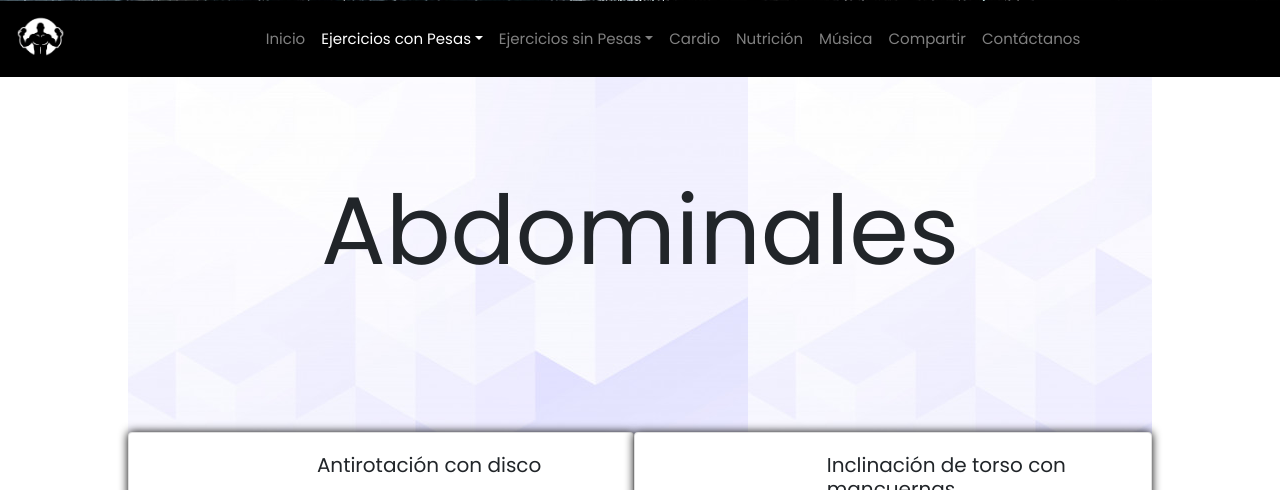
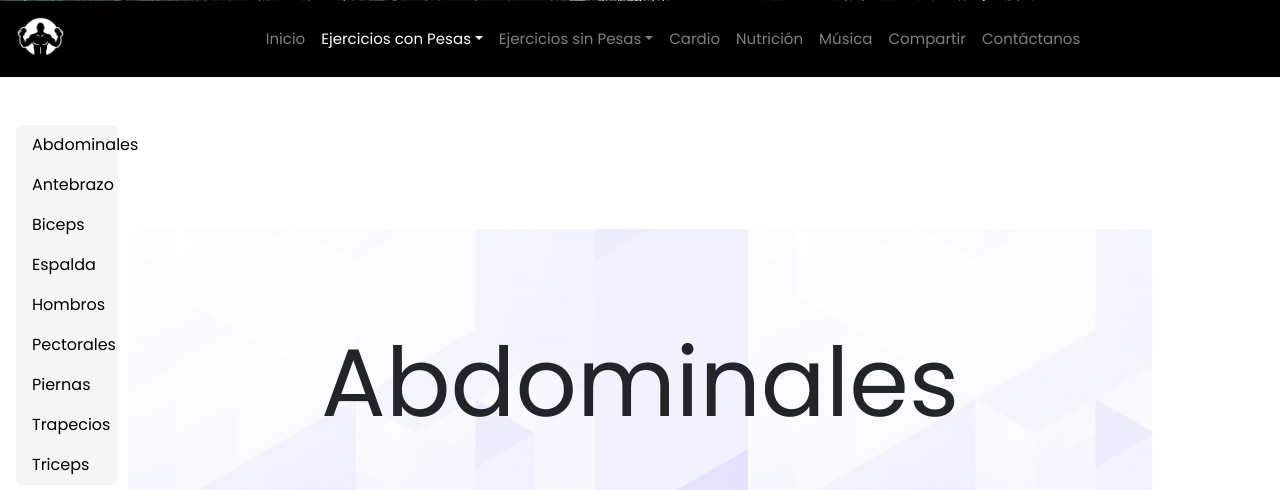
Before and after one commit to ScidaP/fitness-website, a PHP site: page /html/ejer_conpesa.html in a window 1280 px wide. Shown: the part 719-1209 px from the top of the page. Run offline with PHP 8.4, Linux system fonts and the light colour scheme.

Commit message:
Adding functionalities

```diff
--- a/css/main.css
+++ b/css/main.css
@@ -1,6 +1,16 @@
 * {
     font-family: 'Poppins', sans-serif;
 }
+
+html {
+    scroll-behavior: smooth;
+}
+
+/*.carousel-item.active,
+.carousel-item-next,
+.carousel-item-prev {
+  display: block !important;
+}*/
 
 /* ------ HEADER ------ */
 
@@ -68,6 +78,12 @@
     text-shadow: 3px 3px 2px black;
 }
 
+.carousel-item {
+    background-repeat: no-repeat;
+    background-size: cover;
+    background-position: center;
+}
+
 /* FIN Main de INICIO */
 
 /* Main de EJERCICIOS CON PESAS */
@@ -98,9 +114,43 @@
 }
 
 .titulo {
-    margin: 1em 0em;
+    margin-bottom: 1em;
 }
 
 .main-ejerconpesa {
     background-image: url(../img/fondomain.png);
+    margin-top: -20%;
 }
+
+.titulo::before {
+    display: block;
+    content: " ";
+    height: 1em;
+    visibility: hidden;
+}
+
+/* Fin Main de EJERCICIOS CON PESAS */
+
+/* Aside de EJERCICIOS CON PESAS*/
+
+.container-aside {
+    margin-left: 1em;
+    position: sticky;
+    top: 30%;
+    margin-top: 3em;
+    left: 1em;
+    width: 8%;
+    border-radius: 6px;
+    background-color: whitesmoke;
+}
+
+.container-aside li a{
+    color: black;
+    transition-duration: 0.2s;
+    padding-left: 1em !important;
+}
+
+.container-aside li a:hover {
+    background-color: gray;
+    color: white;
+}
--- a/html/cardio.html
+++ b/html/cardio.html
@@ -6,7 +6,7 @@
     <link rel="stylesheet" href="https://stackpath.bootstrapcdn.com/bootstrap/4.5.2/css/bootstrap.min.css" integrity="sha384-JcKb8q3iqJ61gNV9KGb8thSsNjpSL0n8PARn9HuZOnIxN0hoP+VmmDGMN5t9UJ0Z" crossorigin="anonymous">
     <link rel="stylesheet" href="../css/main.css">
     <link href="https://fonts.googleapis.com/css2?family=Poppins&family=Roboto:wght@300;500&display=swap" rel="stylesheet">
-    <link rel="shortcut icon" href="img/favicon.ico">
+    <link rel="shortcut icon" href="../img/favicon.ico">
     <title>BeFit</title>
 </head>
 <body>
@@ -76,4 +76,5 @@
 <script src="https://code.jquery.com/jquery-3.5.1.slim.min.js" integrity="sha384-DfXdz2htPH0lsSSs5nCTpuj/zy4C+OGpamoFVy38MVBnE+IbbVYUew+OrCXaRkfj" crossorigin="anonymous"></script>
 <script src="https://cdn.jsdelivr.net/npm/popper.js@1.16.1/dist/umd/popper.min.js" integrity="sha384-9/reFTGAW83EW2RDu2S0VKaIzap3H66lZH81PoYlFhbGU+6BZp6G7niu735Sk7lN" crossorigin="anonymous"></script>
 <script src="https://stackpath.bootstrapcdn.com/bootstrap/4.5.2/js/bootstrap.min.js" integrity="sha384-B4gt1jrGC7Jh4AgTPSdUtOBvfO8shuf57BaghqFfPlYxofvL8/KUEfYiJOMMV+rV" crossorigin="anonymous"></script>
+<script src="../src/smoothscroll.js"></script>
 </html>
--- a/html/compartir.html
+++ b/html/compartir.html
@@ -6,7 +6,7 @@
     <link rel="stylesheet" href="https://stackpath.bootstrapcdn.com/bootstrap/4.5.2/css/bootstrap.min.css" integrity="sha384-JcKb8q3iqJ61gNV9KGb8thSsNjpSL0n8PARn9HuZOnIxN0hoP+VmmDGMN5t9UJ0Z" crossorigin="anonymous">
     <link rel="stylesheet" href="../css/main.css">
     <link href="https://fonts.googleapis.com/css2?family=Poppins&family=Roboto:wght@300;500&display=swap" rel="stylesheet">
-    <link rel="shortcut icon" href="img/favicon.ico">
+    <link rel="shortcut icon" href="../img/favicon.ico">
     <title>BeFit</title>
 </head>
 <body>
@@ -76,4 +76,5 @@
 <script src="https://code.jquery.com/jquery-3.5.1.slim.min.js" integrity="sha384-DfXdz2htPH0lsSSs5nCTpuj/zy4C+OGpamoFVy38MVBnE+IbbVYUew+OrCXaRkfj" crossorigin="anonymous"></script>
 <script src="https://cdn.jsdelivr.net/npm/popper.js@1.16.1/dist/umd/popper.min.js" integrity="sha384-9/reFTGAW83EW2RDu2S0VKaIzap3H66lZH81PoYlFhbGU+6BZp6G7niu735Sk7lN" crossorigin="anonymous"></script>
 <script src="https://stackpath.bootstrapcdn.com/bootstrap/4.5.2/js/bootstrap.min.js" integrity="sha384-B4gt1jrGC7Jh4AgTPSdUtOBvfO8shuf57BaghqFfPlYxofvL8/KUEfYiJOMMV+rV" crossorigin="anonymous"></script>
+<script src="../src/smoothscroll.js"></script>
 </html>
--- a/html/contactanos.html
+++ b/html/contactanos.html
@@ -6,7 +6,7 @@
     <link rel="stylesheet" href="https://stackpath.bootstrapcdn.com/bootstrap/4.5.2/css/bootstrap.min.css" integrity="sha384-JcKb8q3iqJ61gNV9KGb8thSsNjpSL0n8PARn9HuZOnIxN0hoP+VmmDGMN5t9UJ0Z" crossorigin="anonymous">
     <link rel="stylesheet" href="../css/main.css">
     <link href="https://fonts.googleapis.com/css2?family=Poppins&family=Roboto:wght@300;500&display=swap" rel="stylesheet">
-    <link rel="shortcut icon" href="img/favicon.ico">
+    <link rel="shortcut icon" href="../img/favicon.ico">
     <title>BeFit</title>
 </head>
 <body>
@@ -76,4 +76,5 @@
 <script src="https://code.jquery.com/jquery-3.5.1.slim.min.js" integrity="sha384-DfXdz2htPH0lsSSs5nCTpuj/zy4C+OGpamoFVy38MVBnE+IbbVYUew+OrCXaRkfj" crossorigin="anonymous"></script>
 <script src="https://cdn.jsdelivr.net/npm/popper.js@1.16.1/dist/umd/popper.min.js" integrity="sha384-9/reFTGAW83EW2RDu2S0VKaIzap3H66lZH81PoYlFhbGU+6BZp6G7niu735Sk7lN" crossorigin="anonymous"></script>
 <script src="https://stackpath.bootstrapcdn.com/bootstrap/4.5.2/js/bootstrap.min.js" integrity="sha384-B4gt1jrGC7Jh4AgTPSdUtOBvfO8shuf57BaghqFfPlYxofvL8/KUEfYiJOMMV+rV" crossorigin="anonymous"></script>
+<script src="../src/smoothscroll.js"></script>
 </html>
--- a/html/ejer_conpesa.html
+++ b/html/ejer_conpesa.html
@@ -6,7 +6,7 @@
     <link rel="stylesheet" href="https://stackpath.bootstrapcdn.com/bootstrap/4.5.2/css/bootstrap.min.css" integrity="sha384-JcKb8q3iqJ61gNV9KGb8thSsNjpSL0n8PARn9HuZOnIxN0hoP+VmmDGMN5t9UJ0Z" crossorigin="anonymous">
     <link rel="stylesheet" href="../css/main.css">
     <link href="https://fonts.googleapis.com/css2?family=Poppins&family=Roboto:wght@300;500&display=swap" rel="stylesheet">
-    <link rel="shortcut icon" href="img/favicon.ico">
+    <link rel="shortcut icon" href="../img/favicon.ico">
     <title>BeFit</title>
 </head>
 <body>
@@ -26,15 +26,15 @@
             <li class="nav-item dropdown active">
               <a class="nav-link dropdown-toggle" data-toggle="dropdown" href="ejer_conpesa.html" role="button" aria-haspopup="true" aria-expanded="false">Ejercicios con Pesas</a>
               <div class="dropdown-menu">
-                <a class="dropdown-item" href="ejer_conpesa.html">Abdominales</a>
-                <a class="dropdown-item" href="ejer_conpesa.html">Antebrazo</a>
-                <a class="dropdown-item" href="ejer_conpesa.html">Biceps</a>
-                <a class="dropdown-item" href="ejer_conpesa.html">Espalda</a>
-                <a class="dropdown-item" href="ejer_conpesa.html">Hombros</a>
-                <a class="dropdown-item" href="ejer_conpesa.html">Pectorales</a>
-                <a class="dropdown-item" href="ejer_conpesa.html">Pierna</a>
-                <a class="dropdown-item" href="ejer_conpesa.html">Trapecios</a>
-                <a class="dropdown-item" href="ejer_conpesa.html">Triceps</a>
+                <a class="dropdown-item" href="ejer_conpesa.html#abd-conpesa">Abdominales</a>
+                <a class="dropdown-item" href="ejer_conpesa.html#ant-conpesa">Antebrazo</a>
+                <a class="dropdown-item" href="ejer_conpesa.html#bicep-conpesa">Biceps</a>
+                <a class="dropdown-item" href="ejer_conpesa.html#espalda-conpesa">Espalda</a>
+                <a class="dropdown-item" href="ejer_conpesa.html#hombro-conpesa">Hombros</a>
+                <a class="dropdown-item" href="ejer_conpesa.html#pect-conpesa">Pectorales</a>
+                <a class="dropdown-item" href="ejer_conpesa.html#pierna-conpesa">Pierna</a>
+                <a class="dropdown-item" href="ejer_conpesa.html#trap-conpesa">Trapecios</a>
+                <a class="dropdown-item" href="ejer_conpesa.html#tric-conpesa">Triceps</a>
               </div>
             </li>
             <li class="nav-item dropdown">
@@ -69,8 +69,38 @@
           </ul>
         </div>
       </nav>
+      <div class="main-container">
+        <ul class="container-aside navbar-nav">
+          <li class="nav-item">
+            <a class ="nav-link navside" href="ejer_conpesa.html#abd-conpesa">Abdominales</a>
+          </li>
+          <li class="nav-item">
+            <a class ="nav-link navside" href="ejer_conpesa.html#ant-conpesa">Antebrazo</a>
+          </li>
+          <li class="nav-item">
+            <a class ="nav-link navside" href="ejer_conpesa.html#bicep-conpesa">Biceps</a>
+          </li>
+          <li class="nav-item">
+            <a class ="nav-link navside" href="ejer_conpesa.html#espalda-conpesa">Espalda</a>
+          </li>
+          <li class="nav-item">
+            <a class ="nav-link navside" href="ejer_conpesa.html#hombro-conpesa">Hombros</a>
+          </li>
+          <li class="nav-item">
+            <a class ="nav-link navside" href="ejer_conpesa.html#pect-conpesa">Pectorales</a>
+          </li>
+          <li class="nav-item">
+            <a class ="nav-link navside" href="ejer_conpesa.html#pierna-conpesa">Piernas</a>
+          </li>
+          <li class="nav-item">
+            <a class ="nav-link navside" href="ejer_conpesa.html#trap-conpesa">Trapecios</a>
+          </li>
+          <li class="nav-item">
+            <a class ="nav-link navside" href="ejer_conpesa.html#tric-conpesa">Triceps</a>
+          </li>
+        </ul>
         <main class="main main-ejerconpesa">
-        <h1 class="display-1 mx-auto titulo">Abdominales</h1>
+          <h1 class="display-1 mx-auto titulo" id="abd-conpesa">Abdominales</h1>
           <div class="card-container">
             <div class="card card-gifs mb-3 mt-5" style="max-width: 600px;">
               <div class="row no-gutters">
@@ -81,7 +111,7 @@
                   <div class="card-body">
                     <h5 class="card-title">Antirotación con disco</h5>
                     <p class="card-text">Párese con los pies separados a la distancia de los hombros y con ambas manos sostenga el disco con el
-                    ]peso que usted quiera. Gire hacia un costado y al otro sin realizar movimientos bruscos y manteniendo las piernas mirando
+                      peso que usted quiera. Gire hacia un costado y al otro sin realizar movimientos bruscos y manteniendo las piernas mirando
                       al frente. </p>
                   </div>
                 </div>
@@ -119,7 +149,7 @@
               </div>
             </div>
           </div>
-        <h1 class="display-1 mx-auto titulo">Antebrazo</h1>
+          <h1 class="display-1 mx-auto titulo" id="ant-conpesa">Antebrazo</h1>
           <div class="card-container">
             <div class="card card-gifs" style="width: 45rem;">
               <h5 class="card-title mx-auto mt-2">Curl de antebrazos con barras</h5>
@@ -139,7 +169,7 @@
               </div>
             </div>
           </div>
-        <h1 class="display-1 mx-auto titulo">Biceps</h1>
+          <h1 class="display-1 mx-auto titulo" id="bicep-conpesa">Biceps</h1>
           <div class="card-container">
               <div class="card card-gifs" style="width: 30rem;">
                 <h5 class="card-title mx-auto mt-2">Curl de biceps con barra</h5>
@@ -169,7 +199,7 @@
               </div>
             </div>
           </div>
-        <h1 class="display-1 mx-auto titulo">Espalda</h1>
+          <h1 class="display-1 mx-auto titulo" id="espalda-conpesa">Espalda</h1>
           <div class="card-container">
             <div class="card card-gifs" style="width: 30rem;">
               <h5 class="card-title mx-auto mt-2">Dominadas</h5>
@@ -199,7 +229,7 @@
               </div>
             </div>
           </div>
-        <h1 class="display-1 mx-auto titulo">Hombros</h1>
+          <h1 class="display-1 mx-auto titulo" id="hombro-conpesa">Hombros</h1>
           <div class="card-container">
             <div class="card card-gifs" style="width: 30rem;">
               <h5 class="card-title mx-auto mt-2">Elevaciones frontales con mancuerna</h5>
@@ -232,7 +262,7 @@
               </div>
             </div>
           </div>
-        <h1 class="display-1 mx-auto titulo">Pectorales</h1>
+          <h1 class="display-1 mx-auto titulo" id="pect-conpesa">Pectorales</h1>
           <div class="card-container">
             <div class="card card-gifs" style="width: 30rem;">
               <h5 class="card-title mx-auto mt-2">Apertura de pecho en banco</h5>
@@ -262,7 +292,7 @@
               </div>
             </div>
           </div>
-        <h1 class="display-1 mx-auto titulo">Piernas</h1>
+          <h1 class="display-1 mx-auto titulo" id="pierna-conpesa">Piernas</h1>
           <div class="card-container">
             <div class="card card-gifs mb-3" style="max-width: 540px;">
               <div class="row no-gutters">
@@ -328,7 +358,7 @@
                   </div>
                 </div>
               </div>
-            <h1 class="display-1 mx-auto titulo">Trapecios</h1>
+              <h1 class="display-1 mx-auto titulo" id="trap-conpesa">Trapecios</h1>
               <div class="card-container">
                 <div class="card card-gifs" style="width: 50rem;">
                   <h5 class="card-title mx-auto mt-2">Remo al mentón con barra</h5>
@@ -357,7 +387,7 @@
                   </div>
                 </div>
               </div>
-            <h1 class="display-1 mx-auto titulo">Triceps</h1>
+              <h1 class="display-1 mx-auto titulo" id="tric-conpesa">Triceps</h1>
               <div class="card-container">
                 <div class="card card-gifs" style="width: 40rem;">
                   <h5 class="card-title mx-auto mt-2">Extensiones de triceps acostado</h5>
@@ -398,11 +428,11 @@
                   </div>
                 </div>
               </div>
+        </main>
       </div>
-        </div>
-      </main>
 </body>
 <script src="https://code.jquery.com/jquery-3.5.1.slim.min.js" integrity="sha384-DfXdz2htPH0lsSSs5nCTpuj/zy4C+OGpamoFVy38MVBnE+IbbVYUew+OrCXaRkfj" crossorigin="anonymous"></script>
 <script src="https://cdn.jsdelivr.net/npm/popper.js@1.16.1/dist/umd/popper.min.js" integrity="sha384-9/reFTGAW83EW2RDu2S0VKaIzap3H66lZH81PoYlFhbGU+6BZp6G7niu735Sk7lN" crossorigin="anonymous"></script>
 <script src="https://stackpath.bootstrapcdn.com/bootstrap/4.5.2/js/bootstrap.min.js" integrity="sha384-B4gt1jrGC7Jh4AgTPSdUtOBvfO8shuf57BaghqFfPlYxofvL8/KUEfYiJOMMV+rV" crossorigin="anonymous"></script>
+<script src="../src/index.js"></script>
 </html>
--- a/html/ejer_sinpesa.html
+++ b/html/ejer_sinpesa.html
@@ -6,7 +6,7 @@
     <link rel="stylesheet" href="https://stackpath.bootstrapcdn.com/bootstrap/4.5.2/css/bootstrap.min.css" integrity="sha384-JcKb8q3iqJ61gNV9KGb8thSsNjpSL0n8PARn9HuZOnIxN0hoP+VmmDGMN5t9UJ0Z" crossorigin="anonymous">
     <link rel="stylesheet" href="../css/main.css">
     <link href="https://fonts.googleapis.com/css2?family=Poppins&family=Roboto:wght@300;500&display=swap" rel="stylesheet">
-    <link rel="shortcut icon" href="img/favicon.ico">
+    <link rel="shortcut icon" href="../img/favicon.ico">
     <title>BeFit</title>
 </head>
 <body>
@@ -76,4 +76,5 @@
 <script src="https://code.jquery.com/jquery-3.5.1.slim.min.js" integrity="sha384-DfXdz2htPH0lsSSs5nCTpuj/zy4C+OGpamoFVy38MVBnE+IbbVYUew+OrCXaRkfj" crossorigin="anonymous"></script>
 <script src="https://cdn.jsdelivr.net/npm/popper.js@1.16.1/dist/umd/popper.min.js" integrity="sha384-9/reFTGAW83EW2RDu2S0VKaIzap3H66lZH81PoYlFhbGU+6BZp6G7niu735Sk7lN" crossorigin="anonymous"></script>
 <script src="https://stackpath.bootstrapcdn.com/bootstrap/4.5.2/js/bootstrap.min.js" integrity="sha384-B4gt1jrGC7Jh4AgTPSdUtOBvfO8shuf57BaghqFfPlYxofvL8/KUEfYiJOMMV+rV" crossorigin="anonymous"></script>
+<script src="../src/smoothscroll.js"></script>
 </html>
--- a/html/musica.html
+++ b/html/musica.html
@@ -6,7 +6,7 @@
     <link rel="stylesheet" href="https://stackpath.bootstrapcdn.com/bootstrap/4.5.2/css/bootstrap.min.css" integrity="sha384-JcKb8q3iqJ61gNV9KGb8thSsNjpSL0n8PARn9HuZOnIxN0hoP+VmmDGMN5t9UJ0Z" crossorigin="anonymous">
     <link rel="stylesheet" href="../css/main.css">
     <link href="https://fonts.googleapis.com/css2?family=Poppins&family=Roboto:wght@300;500&display=swap" rel="stylesheet">
-    <link rel="shortcut icon" href="img/favicon.ico">
+    <link rel="shortcut icon" href="../img/favicon.ico">
     <title>BeFit</title>
 </head>
 <body>
@@ -76,4 +76,5 @@
 <script src="https://code.jquery.com/jquery-3.5.1.slim.min.js" integrity="sha384-DfXdz2htPH0lsSSs5nCTpuj/zy4C+OGpamoFVy38MVBnE+IbbVYUew+OrCXaRkfj" crossorigin="anonymous"></script>
 <script src="https://cdn.jsdelivr.net/npm/popper.js@1.16.1/dist/umd/popper.min.js" integrity="sha384-9/reFTGAW83EW2RDu2S0VKaIzap3H66lZH81PoYlFhbGU+6BZp6G7niu735Sk7lN" crossorigin="anonymous"></script>
 <script src="https://stackpath.bootstrapcdn.com/bootstrap/4.5.2/js/bootstrap.min.js" integrity="sha384-B4gt1jrGC7Jh4AgTPSdUtOBvfO8shuf57BaghqFfPlYxofvL8/KUEfYiJOMMV+rV" crossorigin="anonymous"></script>
+<script src="../src/smoothscroll.js"></script>
 </html>
--- a/html/nutricion.html
+++ b/html/nutricion.html
@@ -6,7 +6,7 @@
     <link rel="stylesheet" href="https://stackpath.bootstrapcdn.com/bootstrap/4.5.2/css/bootstrap.min.css" integrity="sha384-JcKb8q3iqJ61gNV9KGb8thSsNjpSL0n8PARn9HuZOnIxN0hoP+VmmDGMN5t9UJ0Z" crossorigin="anonymous">
     <link rel="stylesheet" href="../css/main.css">
     <link href="https://fonts.googleapis.com/css2?family=Poppins&family=Roboto:wght@300;500&display=swap" rel="stylesheet">
-    <link rel="shortcut icon" href="img/favicon.ico">
+    <link rel="shortcut icon" href="../img/favicon.ico">
     <title>BeFit</title>
 </head>
 <body>
@@ -76,4 +76,5 @@
 <script src="https://code.jquery.com/jquery-3.5.1.slim.min.js" integrity="sha384-DfXdz2htPH0lsSSs5nCTpuj/zy4C+OGpamoFVy38MVBnE+IbbVYUew+OrCXaRkfj" crossorigin="anonymous"></script>
 <script src="https://cdn.jsdelivr.net/npm/popper.js@1.16.1/dist/umd/popper.min.js" integrity="sha384-9/reFTGAW83EW2RDu2S0VKaIzap3H66lZH81PoYlFhbGU+6BZp6G7niu735Sk7lN" crossorigin="anonymous"></script>
 <script src="https://stackpath.bootstrapcdn.com/bootstrap/4.5.2/js/bootstrap.min.js" integrity="sha384-B4gt1jrGC7Jh4AgTPSdUtOBvfO8shuf57BaghqFfPlYxofvL8/KUEfYiJOMMV+rV" crossorigin="anonymous"></script>
+<script src="../src/smoothscroll.js"></script>
 </html>
--- a/src/index.js
+++ b/src/index.js
@@ -1,8 +1,10 @@
-$carouselImg = document.getElementsByClassName("carousel-item");
+if (window.location.toString().match("index.html")) {
+    $carouselImg = document.getElementsByClassName("carousel-item");
 
-function cambiarFondo() {
-    let i = Math.floor(Math.random() * $carouselImg.length); // Creates a random number between the amount of images in carousel, and 0.
-    $carouselImg[i].classList.add("active"); // Adds class "active" to a random carousel image.
+    function cambiarFondo() {
+        let i = Math.floor(Math.random() * $carouselImg.length); // Creates a random number between the amount of images in carousel, and 0.
+        $carouselImg[i].classList.add("active"); // Adds class "active" to a random carousel image.
 }
 
 cambiarFondo();
+}
```
Also changed, not shown: index.html (+8 -8 lines). Lines whose indentation alone changed are shown as unchanged.
